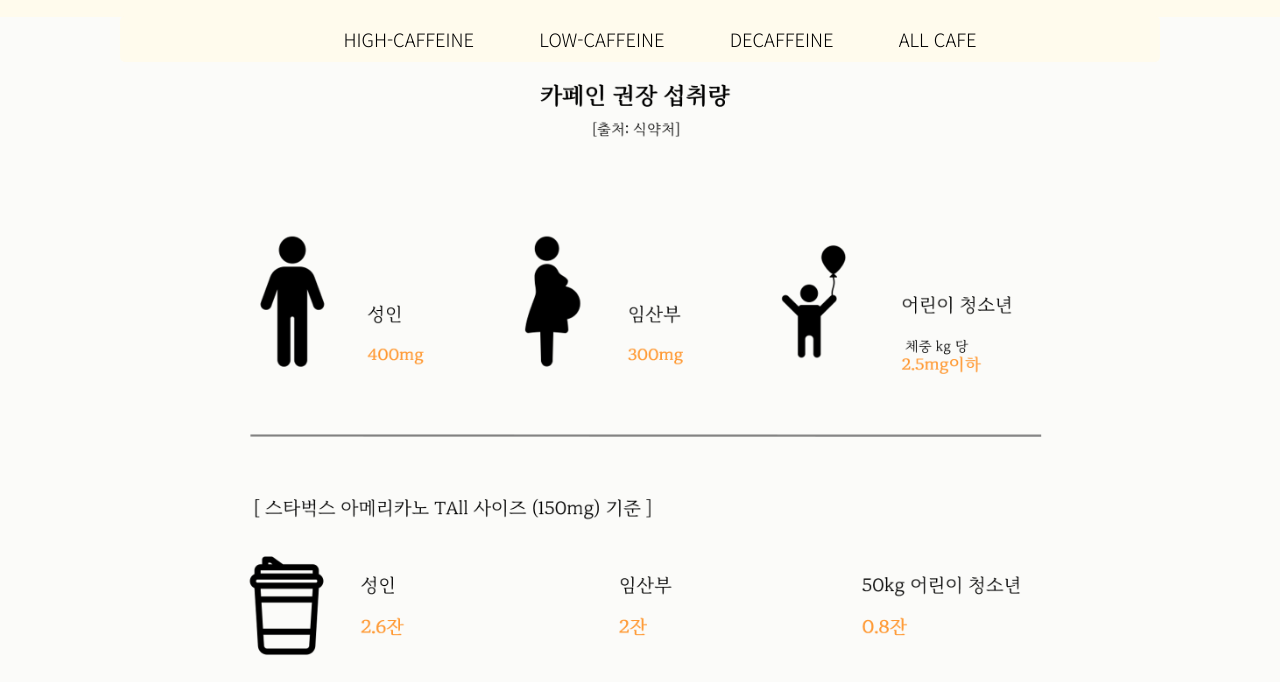
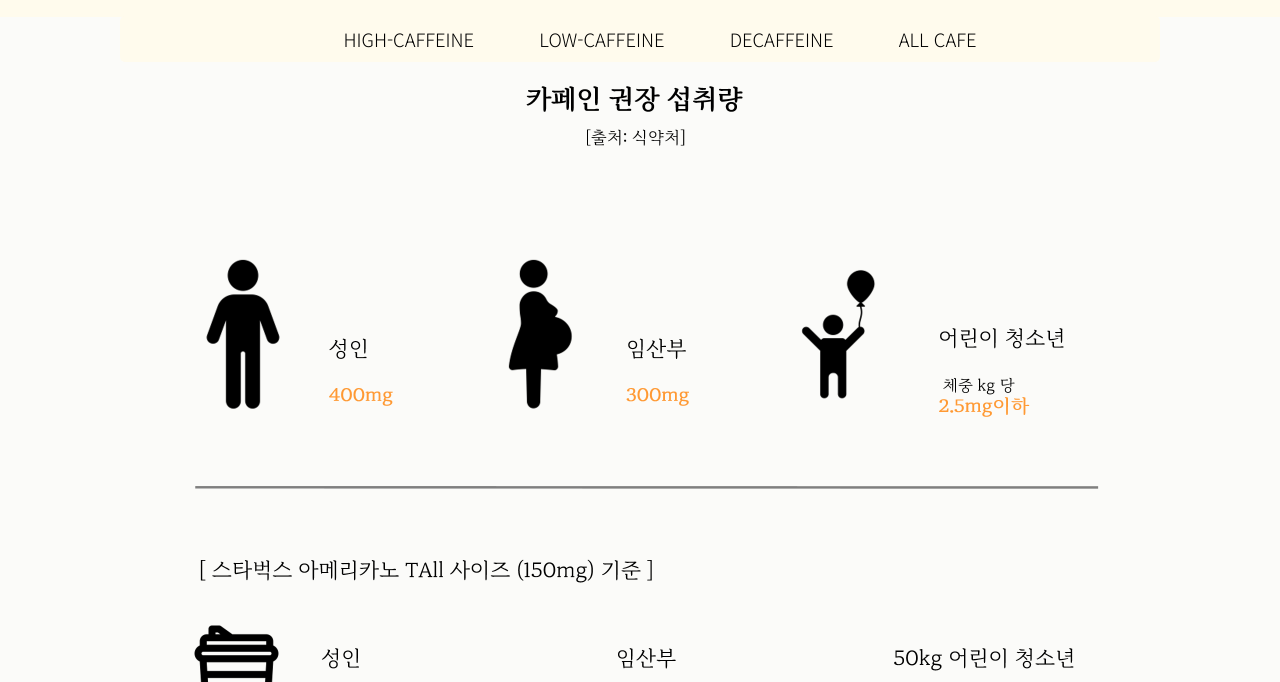
Before and after one commit to SYiee/Caffeineea, a plain HTML site: page index.html in a window 1280 px wide. Shown: the part 118-800 px from the top of the page. Drawn offline with Linux system fonts and the light colour scheme; a web font is replaced by a local one.

Commit message:
Update index.html

```diff
--- a/index.html
+++ b/index.html
@@ -76,7 +76,7 @@
 			<!--메인 콘텐츠-->
 			<section id="contents">
 				<br><br><br>
-				<img src="home.png" width="65%" >
+				<img src="home.png" width="950px" >
 				<br><br><br><br><br>
 
 
```
